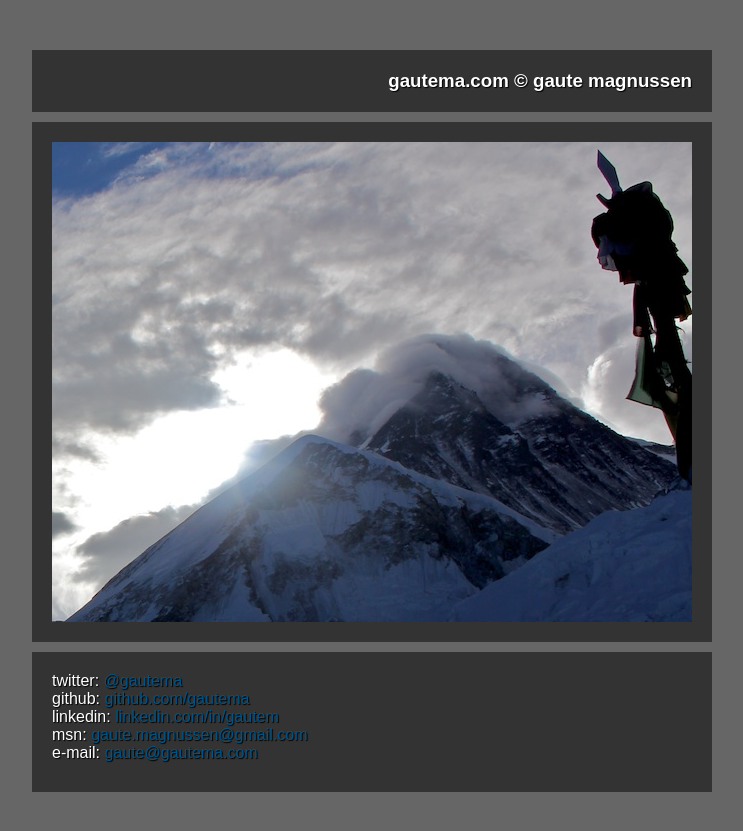
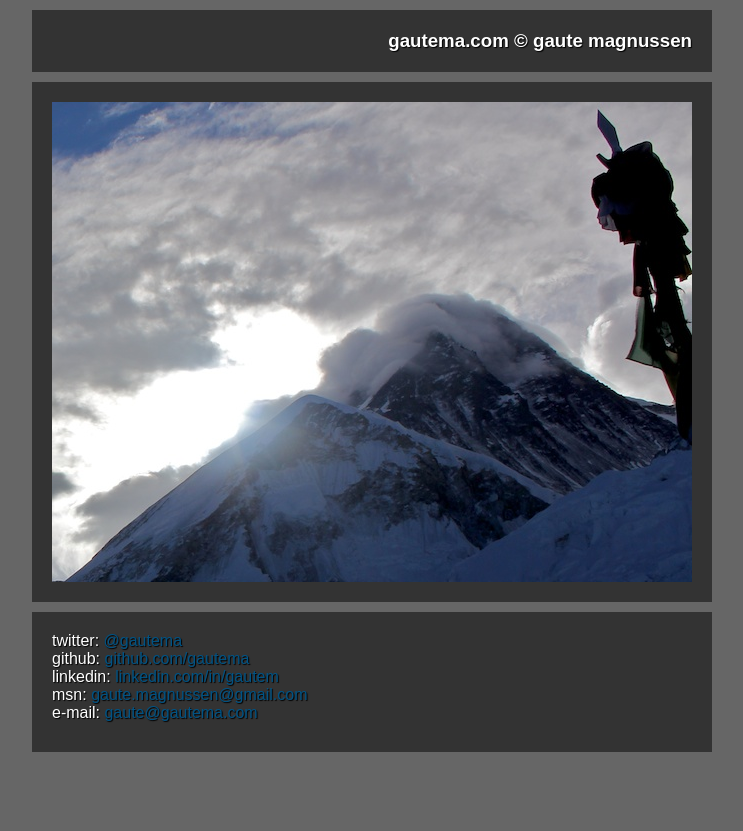
Before and after one commit to gautema/gautema.github.io, a Jekyll site: the page built from index.html, in a window 1280 px wide. Shown: the top 831 px of the page, without its empty margins (268-1011 px from the left). Built offline with Jekyll 4.4.1, drawn with Linux system fonts in a browser that asks for light colours.

Commit message:
changed border

```diff
--- a/content/css/main.css
+++ b/content/css/main.css
@@ -1,5 +1,5 @@
 body {
-	margin:50px 0px; padding:0px;
+	margin:10px 0px; padding:0px;
 	background-color: #666;
 	font-family: Arial, Helvetica;
 	color: #fff;
```
